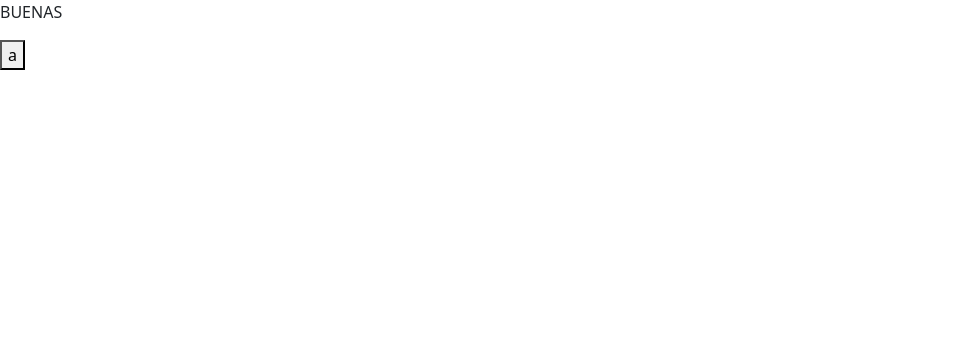
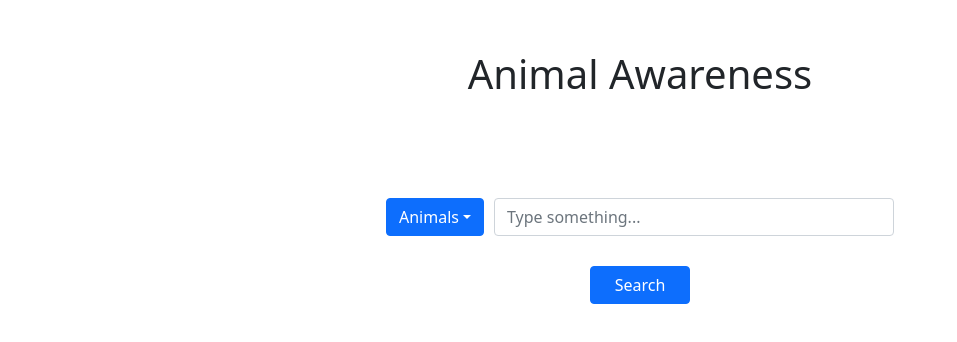
Before and after one commit to miguel0/animal-awereness, a React (Create React App) app: page / in a window 1280 px wide. Shown: the top 342 px of the page, without its empty margins (0-957 px from the left). Built offline with nearby package versions, Linux system fonts and the light colour scheme.

Commit message:
non functioning search screen

```diff
--- /dev/null
+++ b/src/App.css
@@ -0,0 +1,11 @@
+#app {
+	display: flex;
+	flex-direction: column;
+	align-items: center;
+}
+
+#title {
+	text-align: center;
+	margin: 50px;
+	margin-bottom: 100px;
+}
--- a/src/App.js
+++ b/src/App.js
@@ -1,3 +1,4 @@
+import './App.css';
 import { BrowserRouter, Route, Switch } from 'react-router-dom';
 
 import SearchScreen from './screens/SearchScreen';
@@ -5,7 +6,8 @@ import AnimalScreen from './screens/AnimalScreen';
 
 function App() {
   return (
-    <div>
+    <div id="app">
+      <h1 id="title">Animal Awareness</h1>
       <BrowserRouter>
         <Switch>
           <Route exact path="/">
--- /dev/null
+++ b/src/screens/SearchScreen.css
@@ -0,0 +1,24 @@
+#main {
+	display: flex;
+	flex-direction: column;
+	align-items: center;
+	min-width: 500px;
+}
+
+#dropAndSearch {
+	display: flex;
+	flex-direction: row;
+}
+
+#dropdown {
+	margin-right: 10px;
+}
+
+#searchInput {
+	min-width: 400px;
+}
+
+#searchButton {
+	margin-top: 30px;
+	min-width: 100px;
+}
--- a/src/screens/SearchScreen.js
+++ b/src/screens/SearchScreen.js
@@ -1,22 +1,50 @@
 import React from 'react';
+import './SearchScreen.css';
+import { DropdownButton, Dropdown, Form, Button } from 'react-bootstrap';
 
 export default class SearchScreen extends React.Component {
-  // constructor(props) {
-  //   super(props);
-  //   this.state = {
+  constructor(props) {
+    super(props);
 
-  //   };
-  // }
+    this.state = {
+        type: 0
+    };
 
-  test() {
-    window.location.href = '/animal';
+    this.updateType = this.updateType.bind(this);
+  }
+
+  static type = ['Animals', 'Threats', 'Habitats', 'Countries'];
+
+  updateType(type) {
+    type = parseInt(type);
+    this.setState({type: type});
+  }
+
+  search() {
+    let type = this.state.type;
+    let text = document.getElementById('searchInput').value
+    console.log(type, text);
   }
 
   render() {
     return (
-      <div>
-        <p>BUENAS</p>
-        <button onClick={this.test.bind(this)}>a</button>
+      <div id="main">
+        <div id="dropAndSearch">
+          <DropdownButton
+            id="dropdown"
+            title={SearchScreen.type[this.state.type]}
+            onSelect={this.updateType}
+          >
+            <Dropdown.Item eventKey="0">Animals</Dropdown.Item>
+            <Dropdown.Item eventKey="1">Threats</Dropdown.Item>
+            <Dropdown.Item eventKey="2">Habitats</Dropdown.Item>
+            <Dropdown.Item eventKey="3">Countries</Dropdown.Item>
+          </DropdownButton>
+          <Form.Group controlId="searchInput">
+            <Form.Control placeholder="Type something..." />
+          </Form.Group>
+        </div>
+        <Button id="searchButton" onClick={this.search.bind(this)}>Search</Button>
       </div>
     );
   }
```
